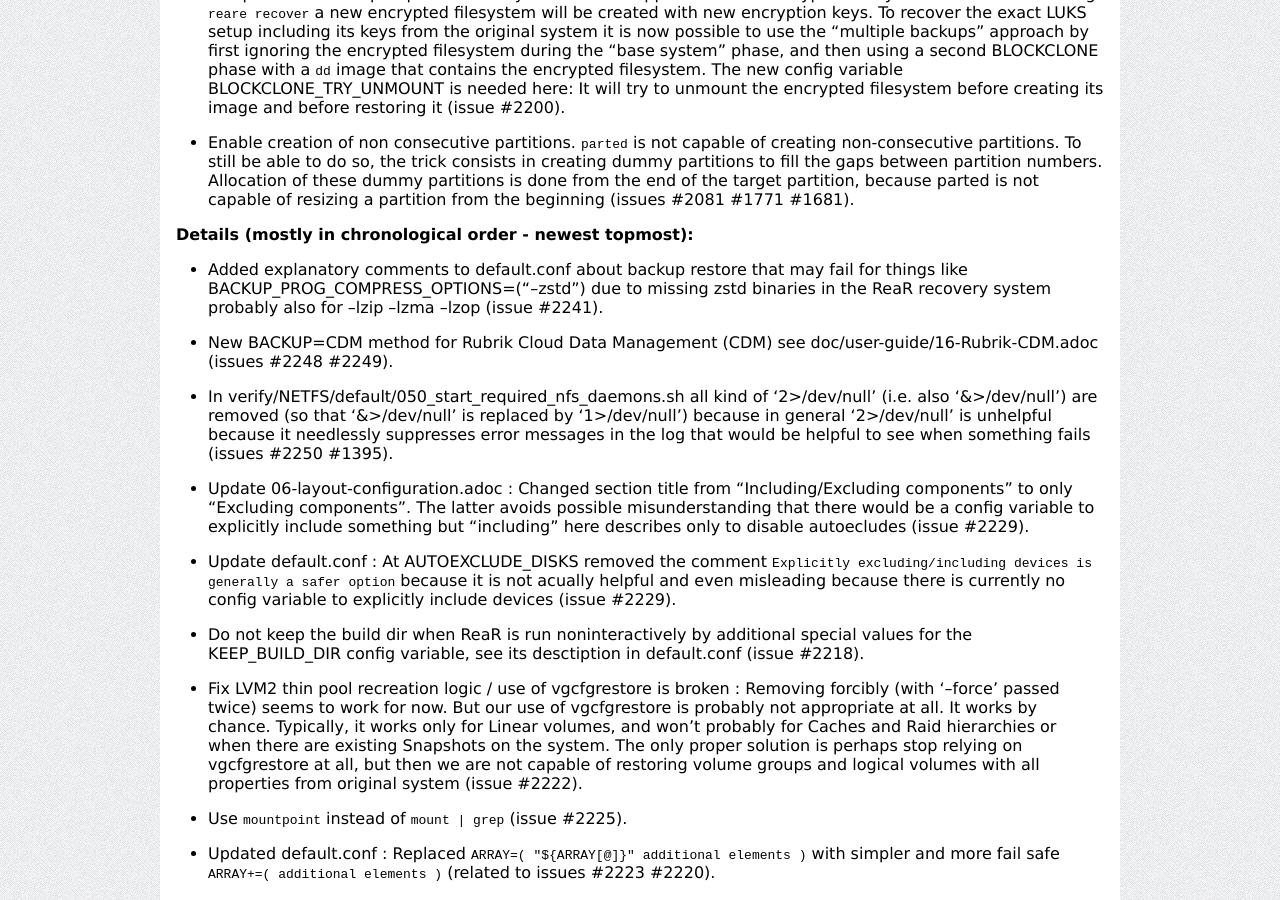
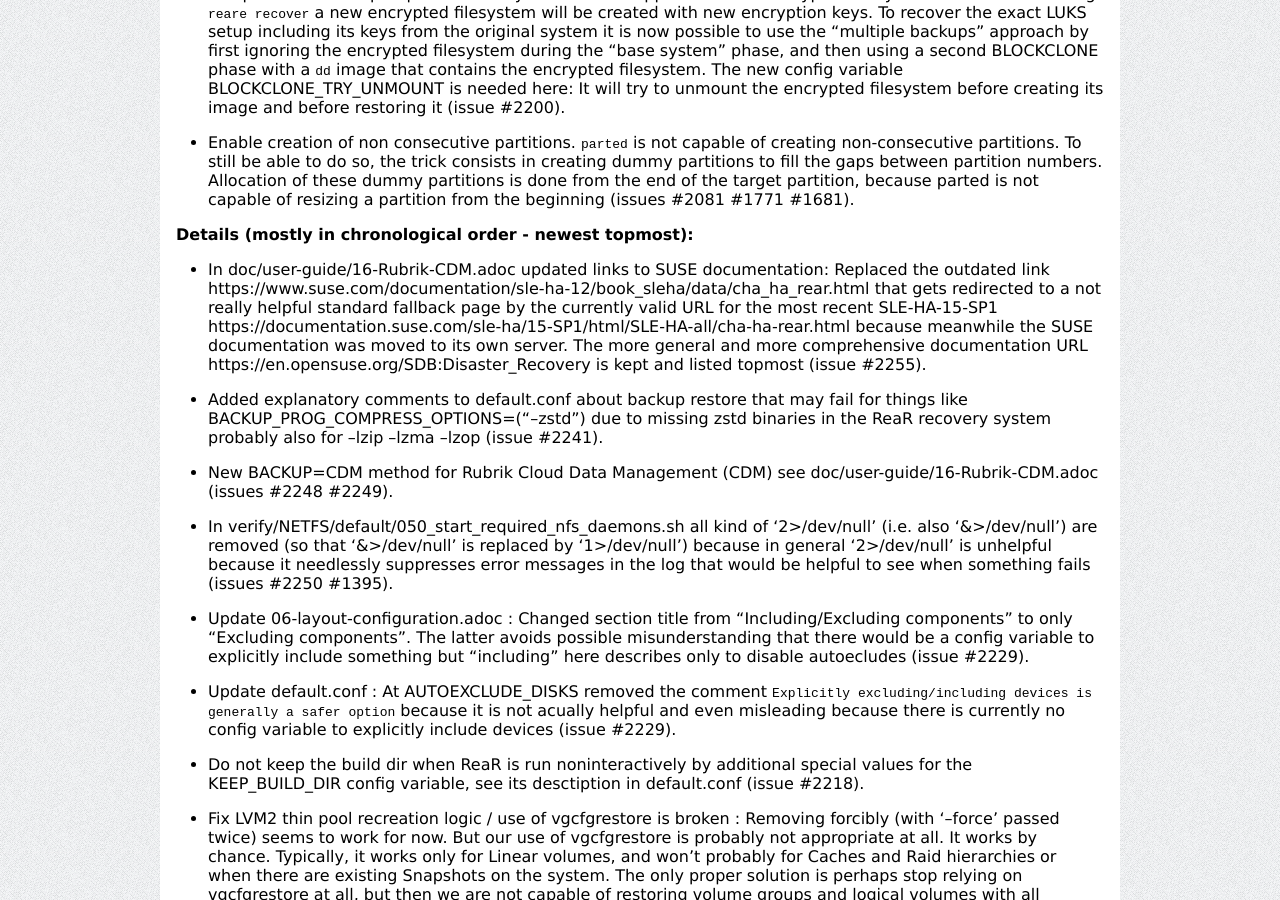
Before and after one commit to rear/rear.github.com, a Jekyll site: the page built from documentation/release-notes-2-6.md, in a window 1280 px wide and 900 px high, scrolled down 3228 px. Built offline with Jekyll 4.4.1, drawn with Linux system fonts in a browser that asks for light colours; comment, search, counter and statistics services are not loaded.

Commit message:
Update release-notes-2-6.md
Added latest GitrHub commit to release notes.

```diff
--- a/documentation/release-notes-2-6.md
+++ b/documentation/release-notes-2-6.md
@@ -204,6 +204,17 @@
 of resizing a partition from the beginning (issues #2081 #1771 #1681).
 
 #### Details (mostly in chronological order - newest topmost):
+
+* In doc/user-guide/16-Rubrik-CDM.adoc updated links to SUSE documentation:
+Replaced the outdated link
+https://www.suse.com/documentation/sle-ha-12/book_sleha/data/cha_ha_rear.html
+that gets redirected to a not really helpful standard fallback page
+by the currently valid URL for the most recent SLE-HA-15-SP1
+https://documentation.suse.com/sle-ha/15-SP1/html/SLE-HA-all/cha-ha-rear.html
+because meanwhile the SUSE documentation was moved to its own server.
+The more general and more comprehensive documentation URL
+https://en.opensuse.org/SDB:Disaster_Recovery
+is kept and listed topmost (issue #2255).
 
 * Added explanatory comments to default.conf about backup restore
 that may fail for things like BACKUP_PROG_COMPRESS_OPTIONS=("--zstd")
```
